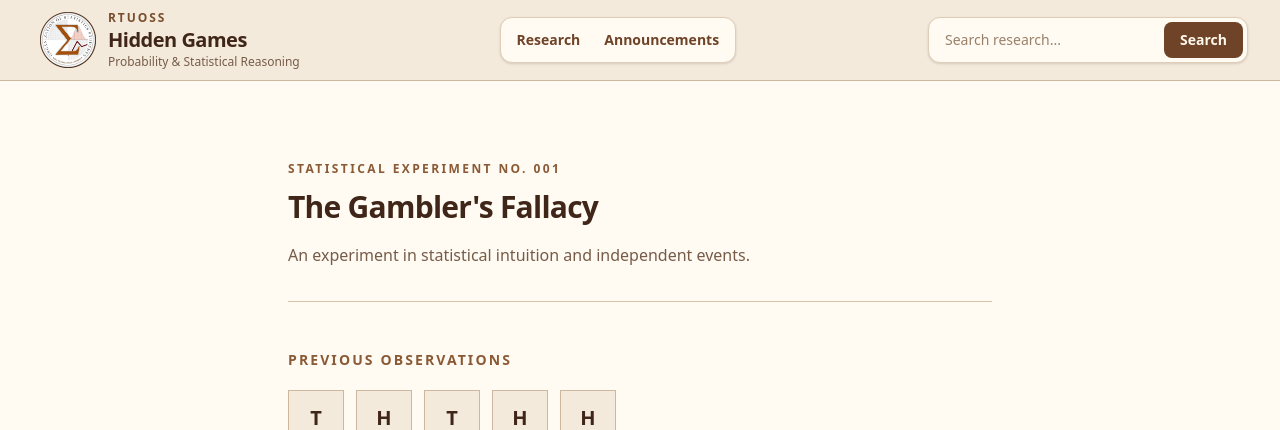
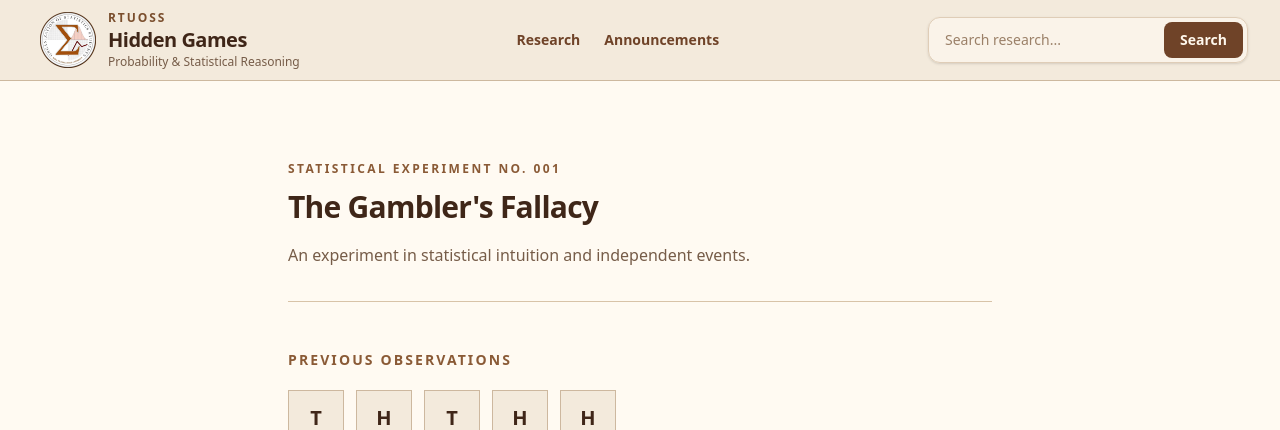
Before and after one commit to Currentflow1/RTU-OSS-Website, a Django app: page /easter/ in a window 1280 px wide. Shown: the top 430 px of the page. Run offline with Django 5.2, Linux system fonts and the light colour scheme; some libraries are stand-ins or nearby versions.

Commit message:
Mobile v1.2

```diff
--- a/theme/static/css/dist/styles.css
+++ b/theme/static/css/dist/styles.css
@@ -800,6 +800,9 @@
   .bg-\[\#fffaf2\] {
     background-color: #fffaf2;
   }
+  .bg-\[\#fffaf2\]\/60 {
+    background-color: color-mix(in oklab, #fffaf2 60%, transparent);
+  }
   .bg-\[\#fffdf8\] {
     background-color: #fffdf8;
   }
@@ -1276,6 +1279,14 @@
       scale: var(--tw-scale-x) var(--tw-scale-y);
     }
   }
+  .group-active\:scale-105 {
+    &:is(:where(.group):active *) {
+      --tw-scale-x: 105%;
+      --tw-scale-y: 105%;
+      --tw-scale-z: 105%;
+      scale: var(--tw-scale-x) var(--tw-scale-y);
+    }
+  }
   .file\:mr-4 {
     &::file-selector-button {
       margin-right: calc(var(--spacing) * 4);
@@ -1355,6 +1366,17 @@
   .last\:pb-0 {
     &:last-child {
       padding-bottom: calc(var(--spacing) * 0);
+    }
+  }
+  .focus-within\:border-\[\#cdb89f\] {
+    &:focus-within {
+      border-color: #cdb89f;
+    }
+  }
+  .focus-within\:shadow {
+    &:focus-within {
+      --tw-shadow: 0 1px 3px 0 var(--tw-shadow-color, rgb(0 0 0 / 0.1)), 0 1px 2px -1px var(--tw-shadow-color, rgb(0 0 0 / 0.1));
+      box-shadow: var(--tw-inset-shadow), var(--tw-inset-ring-shadow), var(--tw-ring-offset-shadow), var(--tw-ring-shadow), var(--tw-shadow);
     }
   }
   .hover\:-translate-y-0\.5 {
--- a/theme/templates/partials/header.html
+++ b/theme/templates/partials/header.html
@@ -3,10 +3,9 @@
 <header class="sticky top-0 z-50 border-b border-[#cdb89f] bg-[#f3eadc]">
     <div class="mx-auto max-w-7xl px-4 sm:px-6 lg:px-8">
         <div class="flex min-h-16 items-center justify-between gap-3 lg:min-h-20">
-
         <a
             href="{% if request.resolver_match.app_name == 'org' %}{% url 'org:home' %}{% else %}{% url 'research:home' %}{% endif %}"
-            class="group flex min-w-0 items-center gap-2.5 rounded-lg px-2 py-1.5 transition-colors duration-150 sm:gap-3"
+            class="group flex min-w-0 items-center gap-2.5 rounded-lg px-2 py-1.5 transition duration-150 sm:gap-3"
             aria-label="RTUOSS home"
         >
             <div class="flex h-11 w-11 shrink-0 items-center justify-center sm:h-12 sm:w-12 lg:h-14 lg:w-14">
@@ -14,7 +13,7 @@
                     id="rtuoss-easter-egg"
                     src="{% static 'research/images/emblem.png' %}"
                     alt="RTUOSS emblem"
-                    class="max-h-11 max-w-11 object-contain sm:max-h-12 sm:max-w-12 lg:max-h-14 lg:max-w-14 hover:scale-105"
+                    class="max-h-11 max-w-11 object-contain transition duration-150 ease-out group-hover:scale-105 group-active:scale-95 sm:max-h-12 sm:max-w-12 lg:max-h-14 lg:max-w-14"
                 >
             </div>
 
@@ -45,17 +44,17 @@
             </div>
         </a>
 
-        <nav class="hidden items-center rounded-xl border border-[#dfcdb7] bg-[#fffaf2] p-1 shadow-sm lg:flex">
+        <nav class="hidden items-center lg:flex">
             <a
                 href="{% url 'research:home' %}"
-                class="rounded-lg px-3 py-2 text-sm font-semibold text-[#6f4328] transition-colors duration-150 hover:bg-[#f3eadc] hover:text-[#3f2618]"
+                class="rounded-lg px-3 py-2 text-sm font-semibold text-[#6f4328] transition duration-150 hover:-translate-y-px hover:bg-[#eadcc9] hover:text-[#3f2618] active:translate-y-0"
             >
                 Research
             </a>
 
             <a
                 href="{% url 'org:home' %}"
-                class="rounded-lg px-3 py-2 text-sm font-semibold text-[#6f4328] transition-colors duration-150 hover:bg-[#f3eadc] hover:text-[#3f2618]"
+                class="rounded-lg px-3 py-2 text-sm font-semibold text-[#6f4328] transition duration-150 hover:-translate-y-px hover:bg-[#eadcc9] hover:text-[#3f2618] active:translate-y-0"
             >
                 Announcements
             </a>
@@ -64,7 +63,7 @@
         <form
             method="get"
             action="{% url 'research:search' %}"
-            class="hidden min-w-0 rounded-xl border border-[#dfcdb7] bg-[#fffaf2] p-1 shadow-sm lg:block lg:w-72 xl:w-80"
+            class="hidden min-w-0 rounded-xl border border-[#dfcdb7] bg-[#fffaf2]/60 p-1 shadow-sm transition duration-150 focus-within:border-[#cdb89f] focus-within:shadow lg:block lg:w-72 xl:w-80"
         >
             <label
                 for="desktop-search"
@@ -80,12 +79,12 @@
                     name="q"
                     value="{{ request.GET.q|default:'' }}"
                     placeholder="Search research..."
-                    class="min-w-0 flex-1 rounded-lg bg-transparent px-3 py-2 text-sm text-[#4a2d1c] outline-none placeholder:text-[#9b8068] transition-colors duration-150 focus:bg-[#fffdf8]"
+                    class="min-w-0 flex-1 rounded-lg bg-transparent px-3 py-2 text-sm text-[#4a2d1c] outline-none placeholder:text-[#9b8068] transition duration-150 focus:bg-[#fffdf8]"
                 >
 
                 <button
                     type="submit"
-                    class="shrink-0 rounded-lg bg-[#6f4328] px-4 py-2 text-sm font-semibold text-[#fff8ed] transition-colors duration-150 hover:bg-[#4d2d1c]"
+                    class="shrink-0 rounded-lg bg-[#6f4328] px-4 py-2 text-sm font-semibold text-[#fff8ed] transition duration-150 hover:-translate-y-px hover:bg-[#4d2d1c] active:translate-y-0"
                 >
                     Search
                 </button>
@@ -97,13 +96,13 @@
             id="mobile-menu-button"
             aria-expanded="false"
             aria-controls="mobile-menu"
-            class="inline-flex h-10 w-10 shrink-0 items-center justify-center rounded-lg border border-[#cdb89f] bg-[#fffaf2] text-[#6f4328] shadow-sm transition-colors duration-150 hover:bg-white hover:text-[#3f2618] lg:hidden"
+            class="inline-flex h-10 w-10 shrink-0 items-center justify-center rounded-lg border border-[#cdb89f] bg-[#fffaf2] text-[#6f4328] shadow-sm transition duration-150 hover:-translate-y-px hover:bg-white hover:text-[#3f2618] active:translate-y-0 active:scale-95 lg:hidden"
         >
             <span class="sr-only">Open navigation menu</span>
 
             <svg
                 id="mobile-menu-icon"
-                class="h-5 w-5"
+                class="h-5 w-5 transition-transform duration-150"
                 viewBox="0 0 24 24"
                 fill="none"
                 stroke="currentColor"
@@ -129,14 +128,14 @@
                 <nav class="space-y-1">
                     <a
                         href="{% url 'research:home' %}"
-                        class="mobile-nav-item block rounded-lg px-3 py-3 text-sm font-semibold text-[#3f2618] transition-colors duration-150 hover:bg-[#f3eadc]"
+                        class="mobile-nav-item block rounded-lg px-3 py-3 text-sm font-semibold text-[#3f2618] transition duration-150 hover:bg-[#f3eadc] hover:pl-4"
                     >
                         Research
                     </a>
 
                     <a
                         href="{% url 'org:home' %}"
-                        class="mobile-nav-item block rounded-lg px-3 py-3 text-sm font-semibold text-[#3f2618] transition-colors duration-150 hover:bg-[#f3eadc]"
+                        class="mobile-nav-item block rounded-lg px-3 py-3 text-sm font-semibold text-[#3f2618] transition duration-150 hover:bg-[#f3eadc] hover:pl-4"
                     >
                         Announcements
                     </a>
@@ -161,12 +160,12 @@
                             name="q"
                             value="{{ request.GET.q|default:'' }}"
                             placeholder="Search research..."
-                            class="min-w-0 flex-1 rounded-lg bg-transparent px-3 py-2.5 text-sm text-[#4a2d1c] outline-none placeholder:text-[#9b8068] transition-colors duration-150 focus:bg-[#fffdf8]"
+                            class="min-w-0 flex-1 rounded-lg bg-transparent px-3 py-2.5 text-sm text-[#4a2d1c] outline-none placeholder:text-[#9b8068] transition duration-150 focus:bg-[#fffdf8]"
                         >
 
                         <button
                             type="submit"
-                            class="shrink-0 rounded-lg bg-[#6f4328] px-4 py-2.5 text-sm font-semibold text-[#fff8ed] transition-colors duration-150 hover:bg-[#4d2d1c]"
+                            class="shrink-0 rounded-lg bg-[#6f4328] px-4 py-2.5 text-sm font-semibold text-[#fff8ed] transition duration-150 hover:bg-[#4d2d1c] active:scale-[0.98]"
                         >
                             Search
                         </button>
@@ -196,8 +195,9 @@
     document.addEventListener("DOMContentLoaded", function () {
         const button = document.getElementById("mobile-menu-button");
         const menu = document.getElementById("mobile-menu");
+        const icon = document.getElementById("mobile-menu-icon");
 
-        if (!button || !menu) {
+        if (!button || !menu || !icon) {
             return;
         }
 
@@ -209,9 +209,11 @@
             if (isOpen) {
                 menu.classList.remove("grid-rows-[1fr]", "opacity-100");
                 menu.classList.add("grid-rows-[0fr]", "opacity-0");
+                icon.classList.remove("rotate-90");
             } else {
                 menu.classList.remove("grid-rows-[0fr]", "opacity-0");
                 menu.classList.add("grid-rows-[1fr]", "opacity-100");
+                icon.classList.add("rotate-90");
             }
         });
     });
```
